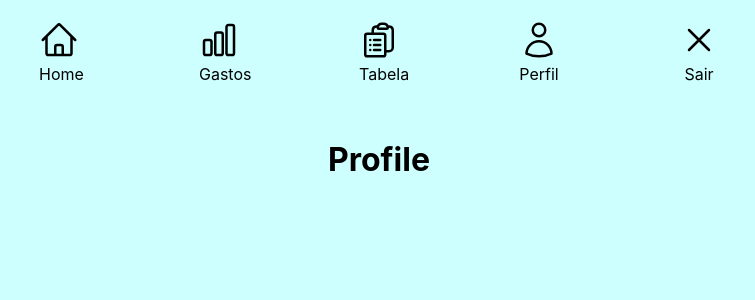
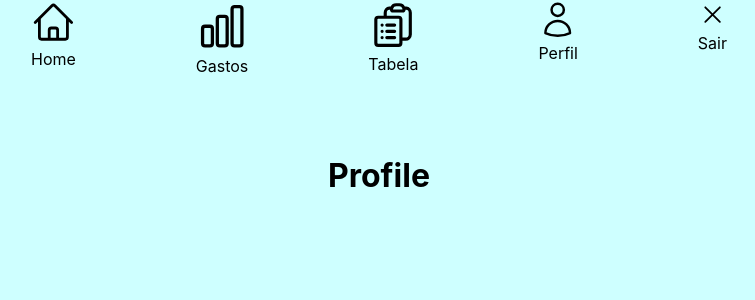
Before and after one commit to Tadeujr/lista-front, a Next.js app: page /profile in a window 1280 px wide. Shown: the top 300 px of the page, without its empty margins (261-1016 px from the left). Built offline with nearby package versions, Linux system fonts and the light colour scheme.

Commit message:
Chore: correção lint

```diff
--- a/src/components/header.tsx
+++ b/src/components/header.tsx
@@ -14,16 +14,19 @@ function clearLocalStorage(){
 }
 export default function Header(props:TesteProps){
 
-    return (<>
-        <div className={styles.menu}>
-                <div className={styles.icon}><a href="/home"><HomeIcon/>Home</a></div>
-                <div className={styles.icon}><Link href="/analitic"><a><ChartBarIcon/>Gastos</a></Link></div>
-                <div className={styles.icon}><Link href="/table"><a><ClipboardDocumentListIcon/>Tabela</a></Link></div>
-                <div className={styles.icon}><Link href="/profile"><a><UserIcon/>Perfil</a></Link></div>
-                <div className={styles.icon}><Link href="/login" ><a className={styles.out} onClick={clearLocalStorage}><XMarkIcon/>Sair</a></Link></div>
-        </div>
-        <h1 className={styles.page}>{props.page}</h1>
-        <div className={styles.content}>
-        </div>
-        </>)
+    return (
+        <>
+          <div className={styles.menu}>
+            <Link href="/" className={styles.menu}><a><HomeIcon />Home</a></Link>
+            <Link href="/analitic"><a><ChartBarIcon />Gastos</a></Link>
+            <Link href="/table"><a><ClipboardDocumentListIcon />Tabela</a></Link>
+            <Link href="/profile"><a><UserIcon />Perfil</a></Link>
+            <Link href="/login" ><a className={styles.out} onClick={clearLocalStorage}><XMarkIcon />Sair</a></Link>
+          </div>
+          <h1 className={styles.page}>{props.page}</h1>
+          <div className={styles.content}>
+            {/* Conteúdo do componente */}
+          </div>
+        </>
+      )
 }
--- a/src/pages/table.tsx
+++ b/src/pages/table.tsx
@@ -7,7 +7,7 @@ export default function Table() {
   const [list2, setList2] = useState([]);
 
   useEffect(() => {
-    apiService.get("/product/1").then((response) => {
+    apiService.get("/product").then((response) => {
       setList2(response.data);
     });
   }, []);
--- a/src/services/api.js
+++ b/src/services/api.js
@@ -2,7 +2,7 @@ import axios from "axios";
 
 const apiService = () => {
   const axiosInstance = axios.create({
-    baseURL: "http://localhost:3001/api/v1",
+    baseURL: "https://lista-backend.herokuapp.com/api/v1",
   });
   axiosInstance.interceptors.request.use(
     (config) => {
```
Also changed, not shown: src/pages/login.tsx (+4 -3 lines).
